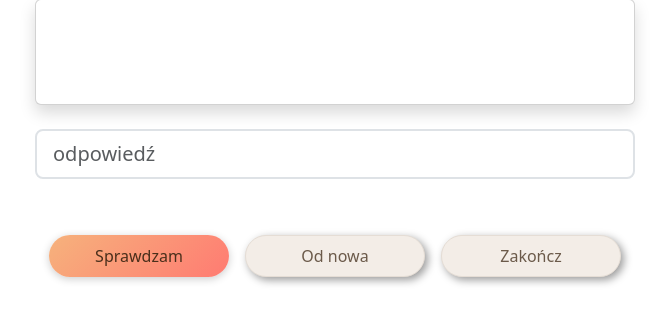
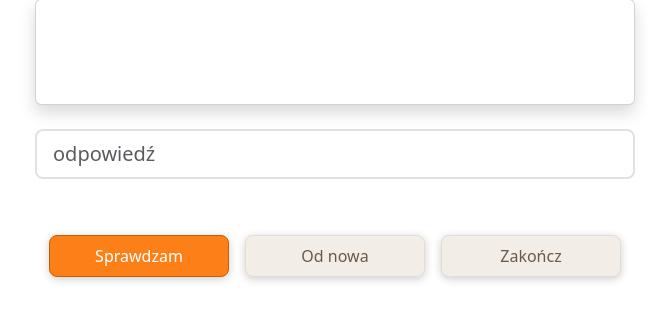
Before and after one commit to piotrgolebiewski07/memo_loop, a Django app: page /study/ in a window 1280 px wide. Shown: the part 165-491 px from the top of the page, without its empty margins (305-974 px from the left). Run offline with Django 5.2, Linux system fonts and the light colour scheme; data that the repository does not hold is empty; some web fonts are replaced.

Commit message:
Improve study session flow

```diff
--- a/static/css/style.css
+++ b/static/css/style.css
@@ -181,36 +181,27 @@
 ==================== */
 
 .study-btn {
-    background: linear-gradient(
-        135deg,
-        #f6b27c 0%,
-        #ff7b72 100%
-    );
-
-    border: none;
-    color: #4a2f1b;
+    background-color: #fd7f18;
+    border: 1px solid #c85f00;
+    color: #fff;
     box-shadow: 0 2px 8px rgba(0,0,0,0.20);
     min-width: 180px;
     font-size: 1rem;
 }
 
 .study-btn:hover {
-    background: linear-gradient(
-        135deg,
-        #f8c49a 0%,
-        #ff9b93 100%
-    );
-
-    color: #4a2f1b;
+    background-color: #e66d00;
+    border-color: #b85300;
+    color: #fff;
 }
 
 .end-btn {
-    min-width: 180px;
-    font-size: 1rem;
     background-color: #f3ede7;
     border-color: #e5ddd5;
     color: #6b5a4a;
-    box-shadow: 3px 3px 8px rgba(0,0,0,0.40);
+    box-shadow: 0 2px 8px rgba(0,0,0,0.20);
+    font-size: 1rem;
+    min-width: 180px;
 }
 
 .end-btn:hover {
@@ -413,3 +404,24 @@
 .login-help a:hover {
     color: #4a2f1b;
 }
+
+/* ====================
+   PRIMARY ACTION BUTTONS
+==================== */
+
+.main-action-btn {
+    background-color: #fd7f18;
+    border: 1px solid #c85f00;
+    color: #fff;
+    box-shadow: 0 2px 8px rgba(0,0,0,0.20);
+    font-weight: 500;
+    font-size: 1rem;
+    transition: 0.2s;
+    min-width: 220px;
+}
+
+.main-action-btn:hover {
+    background-color: #e66d00;
+    border-color: #b85300;
+    color: #fff;
+}
--- a/words/templates/words/base.html
+++ b/words/templates/words/base.html
@@ -8,7 +8,7 @@
     <title>Memo loop</title>
 
     <link href="https://cdn.jsdelivr.net/npm/bootstrap@5.3.0/dist/css/bootstrap.min.css" rel="stylesheet">
-    <link rel="stylesheet" href="{% static 'css/style.css' %}?v=36">
+    <link rel="stylesheet" href="{% static 'css/style.css' %}?v=37">
 </head>
 
 <body style="background-color: #ffffff;">
--- a/words/templates/words/create_set.html
+++ b/words/templates/words/create_set.html
@@ -16,7 +16,7 @@
         >
 
         <div class="text-center">
-            <button type="submit" class="btn study-btn btn-lg px-5 rounded-pill">
+            <button type="submit" class="btn study-btn btn-lg px-5">
                 Utwórz zestaw
             </button>
         </div>
--- a/words/templates/words/my_set_detail.html
+++ b/words/templates/words/my_set_detail.html
@@ -30,11 +30,11 @@
 
         <div class="mt-4 d-flex justify-content-center gap-4">
             <button
-                type="submit" class="btn study-btn rounded-pill">
+                type="submit" class="btn study-btn">
                 {% if edit_word %}Zapisz zmiany{% else %}Dodaj słowo{% endif %}
             </button>
 
-            <a href="/my-sets/" class="btn end-btn btn-lg rounded-pill">
+            <a href="/my-sets/" class="btn end-btn btn-lg">
                 Wróć do: Moje zestawy
             </a>
         </div>
@@ -86,7 +86,7 @@
             <button
                 type="submit"
                 name="delete_words"
-                class="btn end-btn mt-4 rounded-pill">
+                class="btn end-btn mt-4">
                 Usuń zaznaczone
             </button>
 
--- a/words/templates/words/my_sets.html
+++ b/words/templates/words/my_sets.html
@@ -13,7 +13,7 @@
              </ul>
 
             <div class="mt-4">
-                <a href="/my-sets/create/" class="btn study-btn btn-lg px-5 rounded-pill">
+                <a href="/my-sets/create/" class="btn study-btn btn-lg px-5">
                     + Nowy zestaw
                 </a>
             </div>
--- a/words/templates/words/study.html
+++ b/words/templates/words/study.html
@@ -52,27 +78,27 @@
                 {% if show_next_button %}
                     <button
                         type="submit"
-                        class="btn study-btn btn-lg rounded-pill"
+                        class="btn study-btn btn-lg"
                         name="next_word">
                         Dalej
                     </button>
                 {% else %}
                     <button
                         type="submit"
-                        class="btn study-btn btn-lg rounded-pill">
+                        class="btn study-btn btn-lg">
                         Sprawdzam
                     </button>
                 {% endif %}
                 <button
                     type="submit"
-                    class="btn end-btn btn-lg rounded-pill"
+                    class="btn end-btn btn-lg"
                     name="end_session">
                     Od nowa
                 </button>
 
                 <button
                     type="submit"
-                    class="btn end-btn btn-lg rounded-pill"
+                    class="btn end-btn btn-lg"
                     name="end_study">
                     Zakończ
                 </button>
--- a/words/views.py
+++ b/words/views.py
@@ -142,7 +142,11 @@ def study_set(request, slug):
             study_words = request.session.get(session_key, [])
 
             if study_words:
-                word = Word.objects.get(id=study_words[0])
+                word = word_set.words.filter(id=study_words[0]).first()
+
+                if word is None:
+                    request.session.pop(session_key, None)
+                    return redirect(f"/study/{word_set.slug}/")
             else:
                 word = None
 
@@ -162,14 +166,22 @@ def study_set(request, slug):
             study_words = request.session.get(session_key, [])
 
             if study_words:
-                word = Word.objects.get(id=study_words[0])
+                word = word_set.words.filter(id=study_words[0]).first()
+
+                if word is None:
+                    request.session.pop(session_key, None)
+                    return redirect(f"/study/{word_set.slug}/")
             else:
                 word = None
                 study_finished = True
 
         else:
             word_id = request.POST.get("word_id")
-            word = Word.objects.get(id=word_id)
+            word = word_set.words.filter(id=word_id).first()
+
+            if word is None:
+                request.session.pop(session_key, None)
+                return redirect(f"/study/{word_set.slug}/")
 
             answer = request.POST.get("answer")
             user_answer = answer
@@ -224,7 +236,11 @@ def study_set(request, slug):
             request.session[session_key] = study_words
 
         if study_words:
-            word = Word.objects.get(id=study_words[0])
+            word = word_set.words.filter(id=study_words[0]).first()
+
+            if word is None:
+                request.session.pop(session_key, None)
+                return redirect(f"/study/{word_set.slug}/")
         else:
             word = None
             study_finished = True
```
Also changed, not shown: other parts of words/templates/words/study.html (+31 -4 lines). Lines whose indentation alone changed are shown as unchanged.
